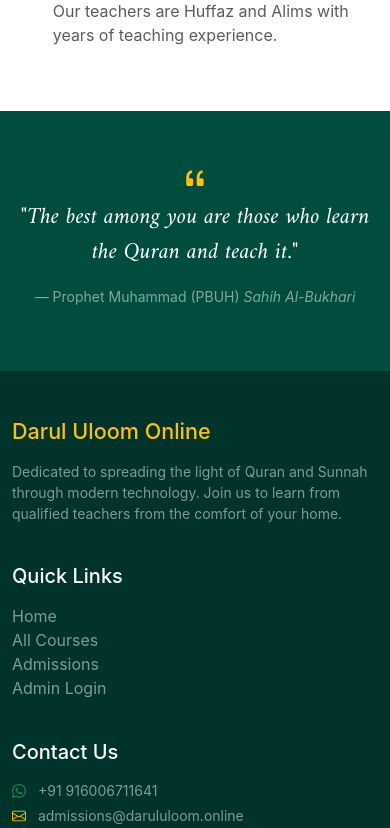
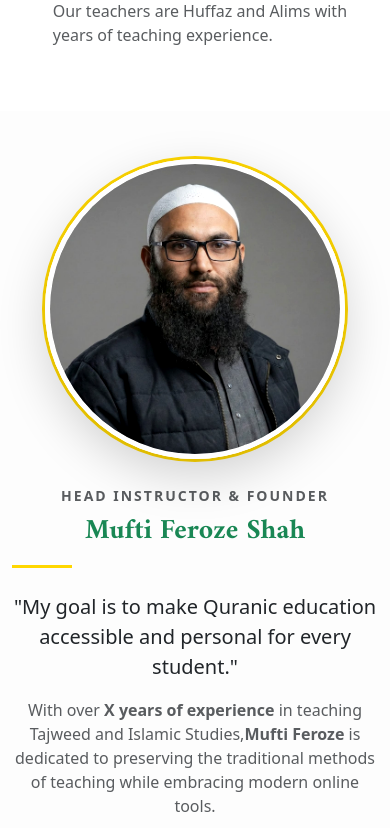
Before and after one commit to adabismail/darululoom-online, a React (Create React App) app in the folder frontend/: page / in a window 390 px wide. Shown: the part 2516-3344 px from the top of the page. Built offline with nearby package versions, Linux system fonts and the light colour scheme.

Commit message:
Updated Navbar, Home design, and added Instructor photo

```diff
--- a/frontend/public/index.html
+++ b/frontend/public/index.html
@@ -28,7 +28,7 @@
       <link rel="preconnect" href="https://fonts.googleapis.com">
       <link rel="preconnect" href="https://fonts.gstatic.com" crossorigin>
       <link href="https://fonts.googleapis.com/css2?family=Amiri:ital,wght@0,400;0,700;1,400&family=Poppins:wght@300;400;500;600&display=swap" rel="stylesheet">
-      <link href="https://cdn.jsdelivr.net/npm/bootstrap@5.3.3/dist/css/bootstrap.min.css" rel="stylesheet">
+      <!-- <link href="https://cdn.jsdelivr.net/npm/bootstrap@5.3.3/dist/css/bootstrap.min.css" rel="stylesheet"> -->
     <title>React App</title>
   </head>
   <body>
@@ -44,6 +44,6 @@
       To begin the development, run `npm start` or `yarn start`.
       To create a production bundle, use `npm run build` or `yarn build`.
     -->
-    <script src="https://cdn.jsdelivr.net/npm/bootstrap@5.3.3/dist/js/bootstrap.bundle.min.js"></script>
+    <!-- <script src="https://cdn.jsdelivr.net/npm/bootstrap@5.3.3/dist/js/bootstrap.bundle.min.js"></script> -->
   </body>
 </html>
--- a/frontend/src/App.css
+++ b/frontend/src/App.css
@@ -44,3 +44,28 @@ html {
   border-radius: 50px; /* Pill shaped buttons */
   padding: 10px 25px;
 }
+
+.btn-warning:hover {
+  background-color: transparent !important; /* See-through */
+  color: #FFD700 !important; /* Text becomes Gold */
+  border: 2px solid #FFD700 !important; /* Gold Border appears */
+}
+
+/* Footer Link Hover Effect */
+footer a.hover-white:hover {
+  color: #0dcaf0 !important; /* Bright Cyan/Blue */
+  text-decoration: underline !important;
+  opacity: 1 !important;
+}
+
+/* Letter spacing for small subheadings (about us)*/
+.tracking-wide {
+  letter-spacing: 2px;
+}
+
+/* Specific Hover Effect for the Submit Button */
+.custom-green-hover:hover {
+  background-color: #004d40 !important; /* Turns Brand Green */
+  color: #FFD700 !important; /* Text turns Gold */
+  border-color: #004d40 !important; /* Border turns Green to match */
+}
--- a/frontend/src/App.js
+++ b/frontend/src/App.js
@@ -9,6 +9,7 @@ import Courses from './pages/Courses';
 import PrivateRoute from './components/PrivateRoute';
 import { AuthProvider } from './context/AuthContext'; // <--- Import Context
 import Home from './pages/Home';
+import './App.css';
 
 
 function App() {
--- a/frontend/src/components/Footer.jsx
+++ b/frontend/src/components/Footer.jsx
@@ -30,7 +30,7 @@ const Footer = () => {
           <div className="col-md-4 mb-4">
             <h5 className="mb-3">Contact Us</h5>
             <p className="small text-white-50 mb-1">
-              <i className="bi bi-whatsapp me-2 text-success"></i> +91 916006711641
+              <i className="bi bi-whatsapp me-2 text-success"></i> +{process.env.REACT_APP_ADMIN_PHONE}
             </p>
             <p className="small text-white-50 mb-1">
               <i className="bi bi-envelope me-2 text-warning"></i> admissions@darululoom.online
--- a/frontend/src/components/Navbar.jsx
+++ b/frontend/src/components/Navbar.jsx
@@ -2,6 +2,18 @@ import React from 'react';
 import { Link } from 'react-router-dom';
 
 const Navbar = () => {
+  // Function to collapse the navbar when a link is clicked (Fixes mobile UX)
+  const handleLinkClick = () => {
+    const navbarCollapse = document.getElementById('navbarNav');
+    if (navbarCollapse && navbarCollapse.classList.contains('show')) {
+      // This is a manual way to toggle the Bootstrap collapse class in React
+      // Alternatively, you can use the bootstrap instance if imported, but this is lighter
+      const bsCollapse = new window.bootstrap.Collapse(navbarCollapse, {
+        toggle: true
+      });
+      bsCollapse.hide();
+    }
+  };
   return (
     <nav className="navbar navbar-expand-lg navbar-dark sticky-top shadow" style={{ backgroundColor: '#004d40' }}>
       <div className="container">
@@ -24,8 +36,8 @@ const Navbar = () => {
             </li>
             <li className="nav-item">
               {/* Login Button */}
-              <Link className="nav-link btn btn-warning text-dark fw-bold px-4 ms-lg-3 rounded-pill" to="/login" style={{ backgroundColor: '#FFD700', border: 'none' }}>
-                Login (Admin)
+              <Link className="btn btn-warning text-dark fw-bold px-4 ms-lg-3 rounded-pill" to="/login" style={{ backgroundColor: '#FFD700', border: 'none' }}>
+                Admin Login
               </Link>
             </li>
           </ul>
--- a/frontend/src/components/WhatsAppBtn.jsx
+++ b/frontend/src/components/WhatsAppBtn.jsx
@@ -2,7 +2,7 @@ import React from 'react';
 
 const WhatsAppBtn = () => {
   // Your real number
-  const phoneNumber = "916006711641";
+  const phoneNumber = process.env.REACT_APP_ADMIN_PHONE;
   const message = "Assalamu Alaikum, I am interested in joining Darul Uloom Online. Please guide me.";
 
   // Create the link
--- a/frontend/src/index.js
+++ b/frontend/src/index.js
@@ -3,6 +3,9 @@ import ReactDOM from 'react-dom/client';
 import './index.css';
 import App from './App';
 import reportWebVitals from './reportWebVitals';
+
+import 'bootstrap/dist/css/bootstrap.min.css';
+import 'bootstrap/dist/js/bootstrap.bundle.min.js';
 
 const root = ReactDOM.createRoot(document.getElementById('root'));
 root.render(
--- a/frontend/src/pages/Admissions.jsx
+++ b/frontend/src/pages/Admissions.jsx
@@ -140,9 +140,15 @@ const Admissions = () => {
                       <input type="text" name="phone" className="form-control bg-light border-0 py-2" onChange={handleChange} required />
                     </div>
 
-                    <button type="submit" className="btn btn-warning w-100 py-3 rounded-pill fw-bold shadow-sm" style={{ color: '#004d40' }}>
+                    <button
+                      type="submit"
+                      /* Added 'custom-green-hover' to the end of the class list vvv */
+                      className="btn btn-warning w-100 py-3 rounded-pill fw-bold shadow-sm custom-green-hover"
+                      style={{ color: '#004d40', backgroundColor: '#FFD700', border: '2px solid #FFD700' }}
+                    >
                       Submit Application
                     </button>
+
                   </form>
                 )}
               </div>
--- a/frontend/src/pages/Home.jsx
+++ b/frontend/src/pages/Home.jsx
@@ -113,6 +113,60 @@ const Home = () => {
         </div>
       </div>
 
+      {/* --- MEET THE INSTRUCTOR SECTION --- */}
+      <div className="py-5" style={{ backgroundColor: '#fdfdfd' }}>
+        <div className="container">
+          <div className="row align-items-center justify-content-center">
+
+            {/* Image Column */}
+            <div className="col-md-5 text-center mb-4 mb-md-0">
+              <div className="instructor-img-wrapper d-inline-block position-relative">
+                {/* Gold Circle Background Effect */}
+                <div className="position-absolute top-50 start-50 translate-middle rounded-circle"
+                     style={{ width: '102%', height: '102%', border: '3px solid #FFD700', zIndex: 0 }}></div>
+
+                {/* Actual Image */}
+                <img
+                  src="/images/teacher.png"
+                  alt="Moulvi Sahib"
+                  className="img-fluid rounded-circle shadow-lg position-relative"
+                  style={{ width: '300px', height: '300px', objectFit: 'cover', border: '5px solid white', zIndex: 1, filter: 'contrast(1.1) blur(0.5px)', transform: 'translateZ(0)'}}
+                />
+              </div>
+            </div>
+
+            {/* Text Column */}
+            <div className="col-md-6 text-center text-md-start">
+              <span className="text-uppercase fw-bold text-muted small tracking-wide">
+                Head Instructor & Founder
+              </span>
+              <h2 className="display-6 fw-bold text-success mt-2 mb-3" style={{ fontFamily: 'Amiri, serif' }}>
+                Mufti Feroze Shah
+              </h2>
+              <div className="mb-4" style={{ width: '60px', height: '3px', backgroundColor: '#FFD700', margin: '0 auto 0 0' }}></div>
+
+              <p className="lead text-dark">
+                "My goal is to make Quranic education accessible and personal for every student."
+              </p>
+
+              <p className="text-muted">
+                With over <strong>X years of experience</strong> in teaching Tajweed and Islamic Studies,
+                <strong>Mufti Feroze</strong> is dedicated to preserving the traditional methods of teaching while embracing modern online tools.
+              </p>
+
+              {/* Qualifications List */}
+              <ul className="list-unstyled mt-4 text-start d-inline-block">
+                <li className="mb-2"><i className="bi bi-check-circle-fill text-warning me-2"></i> Hafiz-ul-Quran</li>
+                <li className="mb-2"><i className="bi bi-check-circle-fill text-warning me-2"></i> Alim Degree from [Institution Name]</li>
+                <li className="mb-2"><i className="bi bi-check-circle-fill text-warning me-2"></i> Ijazah in Tajweed</li>
+              </ul>
+
+            </div>
+
+          </div>
+        </div>
+      </div>
+
       {/* --- QURAN VERSE --- */}
       <div className="text-white py-5 text-center" style={{ backgroundColor: '#004d40' }}>
         <div className="container">
```
Also changed, not shown: frontend/public/images/teacher.png (added).
